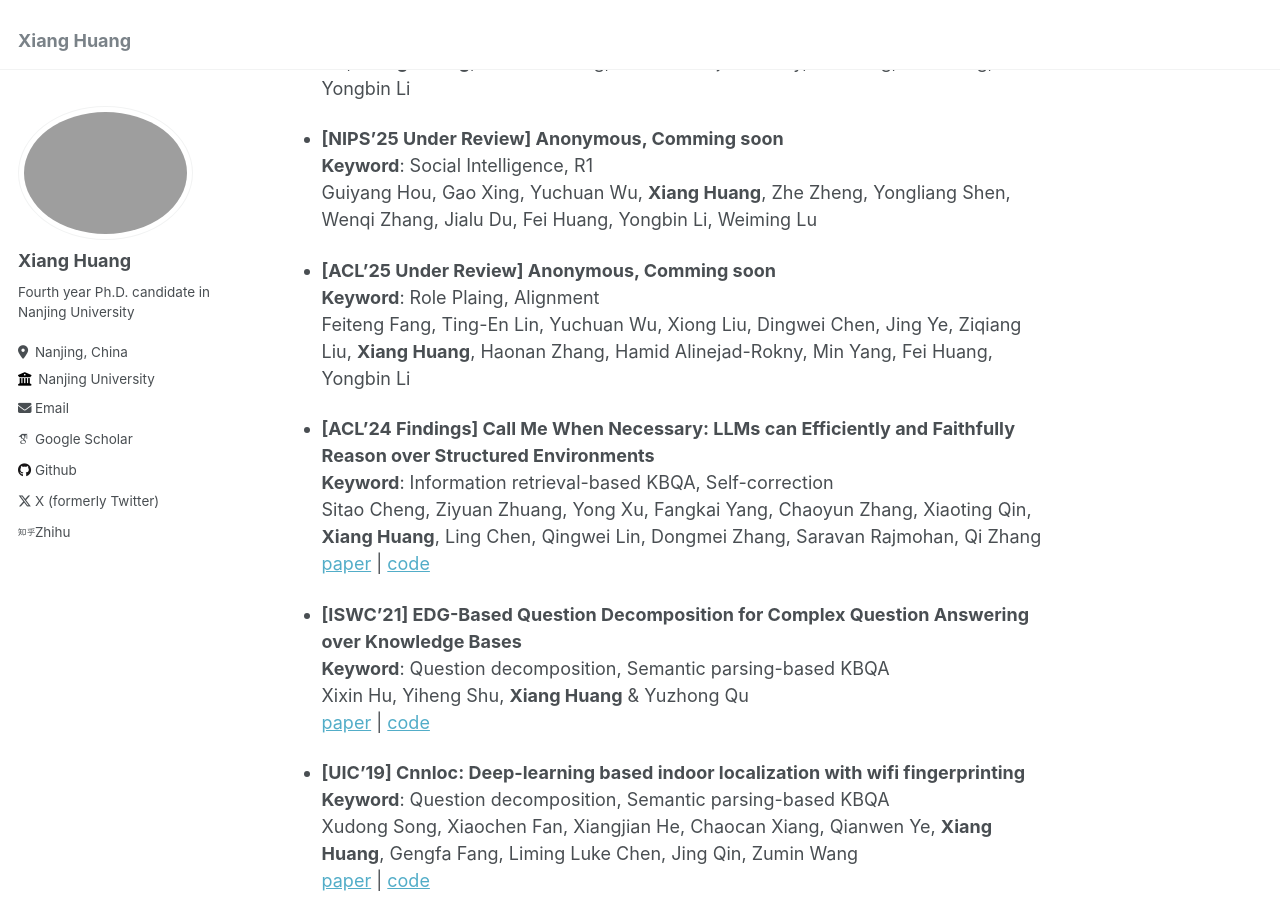
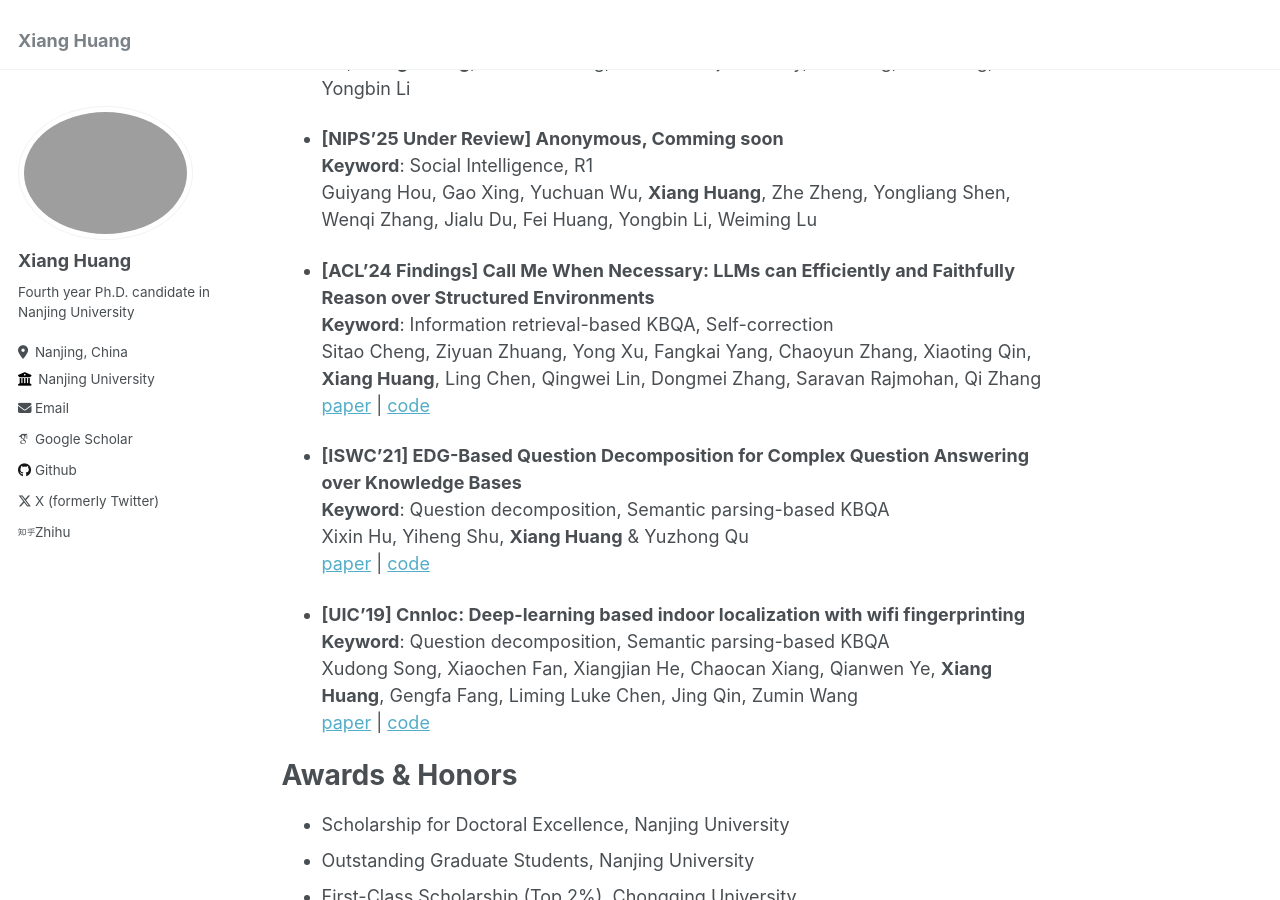
Before and after one commit to cdhx/cdhx.github.io, a Jekyll site: the page built from _pages/about.md, in a window 1280 px wide and 900 px high, scrolled down 1643 px. Built offline with Jekyll 4.4.1, drawn with Linux system fonts in a browser that asks for light colours; some web fonts are replaced.

Commit message:
Update about.md

```diff
--- a/_pages/about.md
+++ b/_pages/about.md
@@ -58,10 +58,6 @@ Feiteng Fang, Ting-En Lin, Yuchuan Wu, Xiong Liu, Dingwei Chen, Jing Ye, Ziqiang
 **Keyword**: Social Intelligence, R1<br/>
 Guiyang Hou, Gao Xing, Yuchuan Wu, **Xiang Huang**, Zhe Zheng, Yongliang Shen, Wenqi Zhang, Jialu Du, Fei Huang, Yongbin Li, Weiming Lu <br/>
 
-- **[ACL'25 Under Review] Anonymous, Comming soon** <br/>
-**Keyword**: Role Plaing, Alignment<br/>
-Feiteng Fang, Ting-En Lin, Yuchuan Wu, Xiong Liu, Dingwei Chen, Jing Ye, Ziqiang Liu, **Xiang Huang**, Haonan Zhang, Hamid Alinejad-Rokny, Min Yang, Fei Huang, Yongbin Li  <br/>
-
 - **[ACL'24 Findings] Call Me When Necessary: LLMs can Efficiently and Faithfully Reason over Structured Environments** <br/>
 **Keyword**: Information retrieval-based KBQA, Self-correction<br/>
 Sitao Cheng, Ziyuan Zhuang, Yong Xu, Fangkai Yang, Chaoyun Zhang, Xiaoting Qin, **Xiang Huang**, Ling Chen, Qingwei Lin, Dongmei Zhang, Saravan Rajmohan, Qi Zhang <br/>
```
